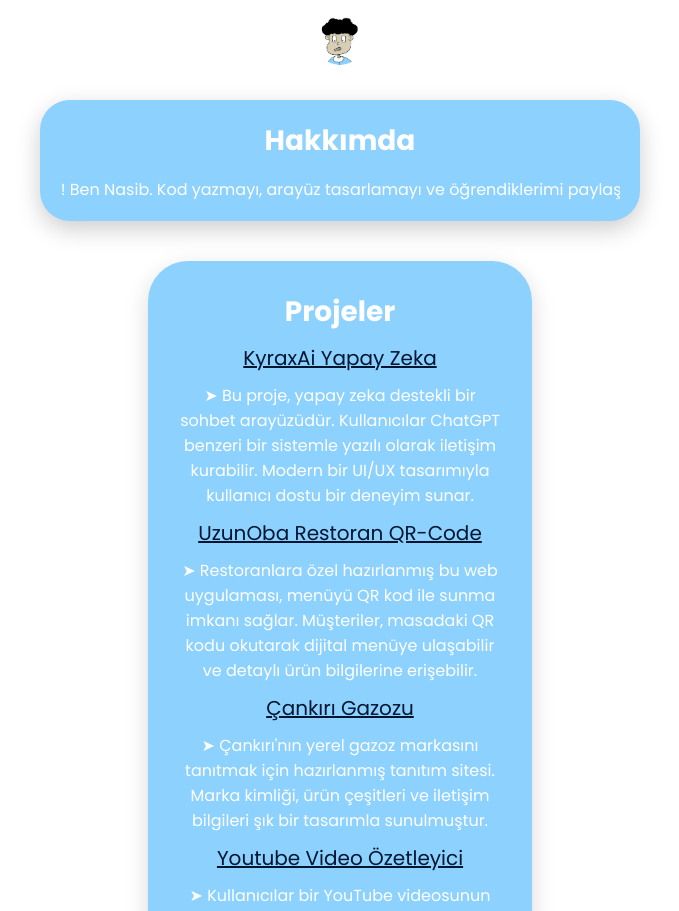
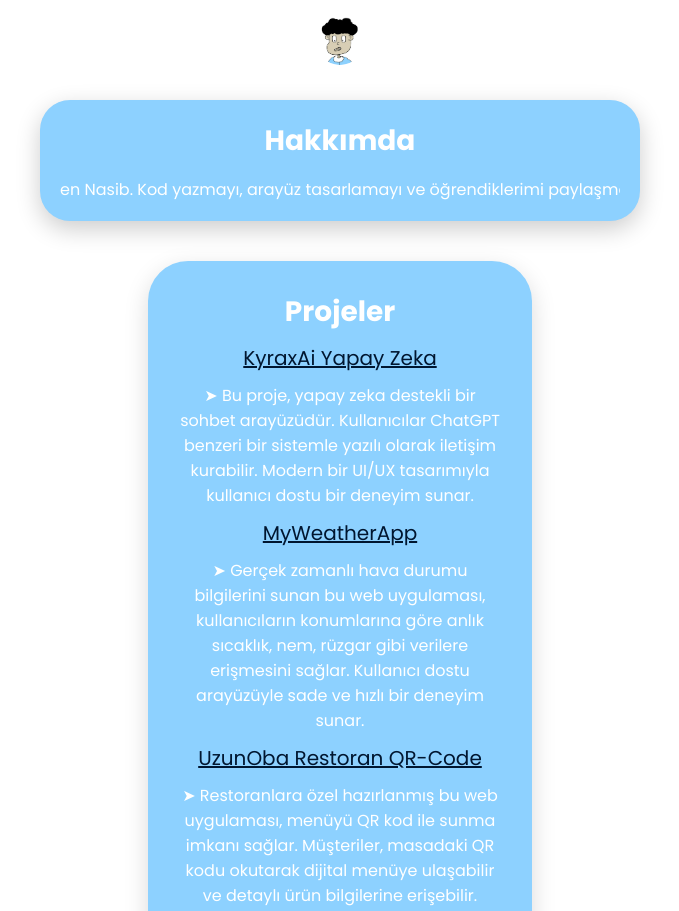
Before and after one commit to nkarimzade/Porfolio, a React (Vite) app: page / in a window 1280 px wide. Shown: the top 911 px of the page, without its empty margins (300-979 px from the left). Built offline with nearby package versions, Linux system fonts and the light colour scheme.

Commit message:
feat: Add MyWeatherApp project with description and link to Projeler component

```diff
--- a/src/Pages/Projeler.jsx
+++ b/src/Pages/Projeler.jsx
@@ -36,6 +36,15 @@
                     </p>
                 </li>
                 <li>
+                    <a href="https://myweatherapp-nk.vercel.app/" target="_blank" rel="noopener noreferrer">
+                        MyWeatherApp
+                    </a>
+                    <p>
+                        ➤ Gerçek zamanlı hava durumu bilgilerini sunan bu web uygulaması, kullanıcıların konumlarına göre anlık sıcaklık, nem, rüzgar gibi verilere erişmesini sağlar. Kullanıcı dostu arayüzüyle sade ve hızlı bir deneyim sunar.
+                    </p>
+                </li>
+
+                <li>
                     <a href="https://uzunoba.vercel.app" target="_blank" rel="noopener noreferrer">
                         UzunOba Restoran QR-Code
                     </a>
```
